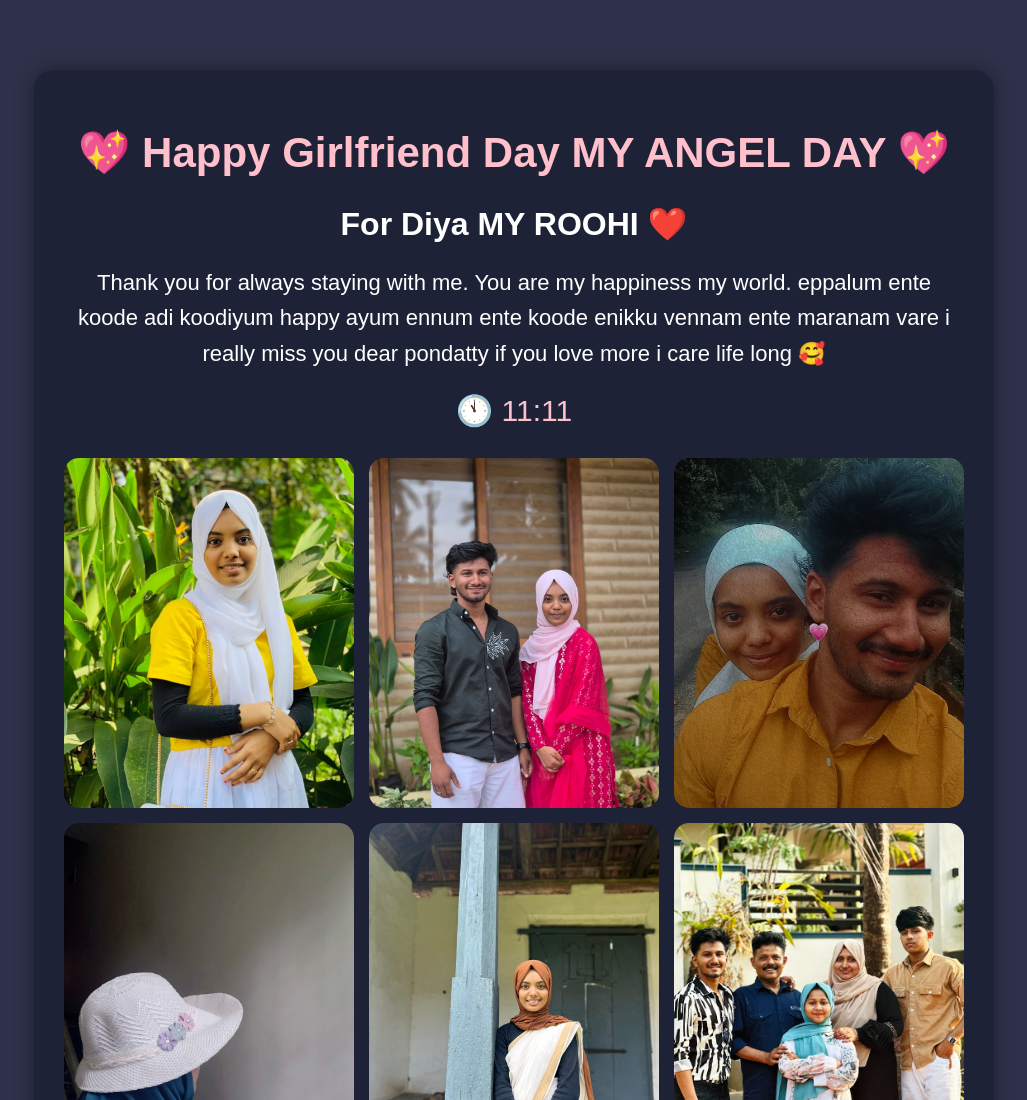
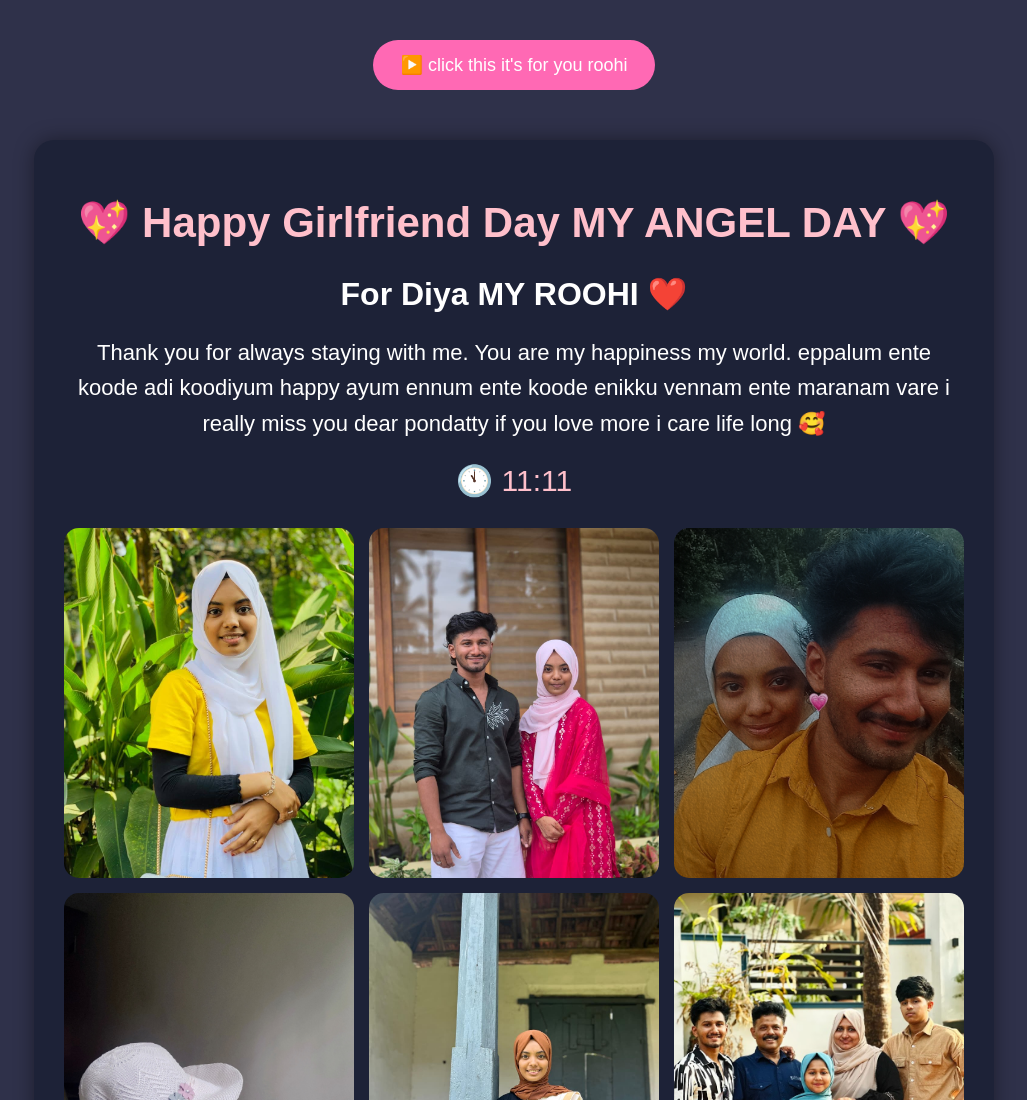
Before and after one commit to amjadhananmk-spec/diyas-card, a plain HTML site: page index.html in a window 1280 px wide. Shown: the top 1100 px of the page, without its empty margins (126-1153 px from the left). Drawn offline with Linux system fonts and the light colour scheme.

Commit message:
Update index.html

```diff
--- a/index.html
+++ b/index.html
@@ -12,7 +12,7 @@
     <audio id="bgMusic" autoplay loop>
     <source src="music.mp3" type="audio/mp3">
     </audio>
-    <!-- <button onclick="playMusic()">▶️ click this it's for you roohi </button> -->
+    <button onclick="playMusic()">▶️ click this it's for you roohi </button>
 
     <div class="card">
 
```
